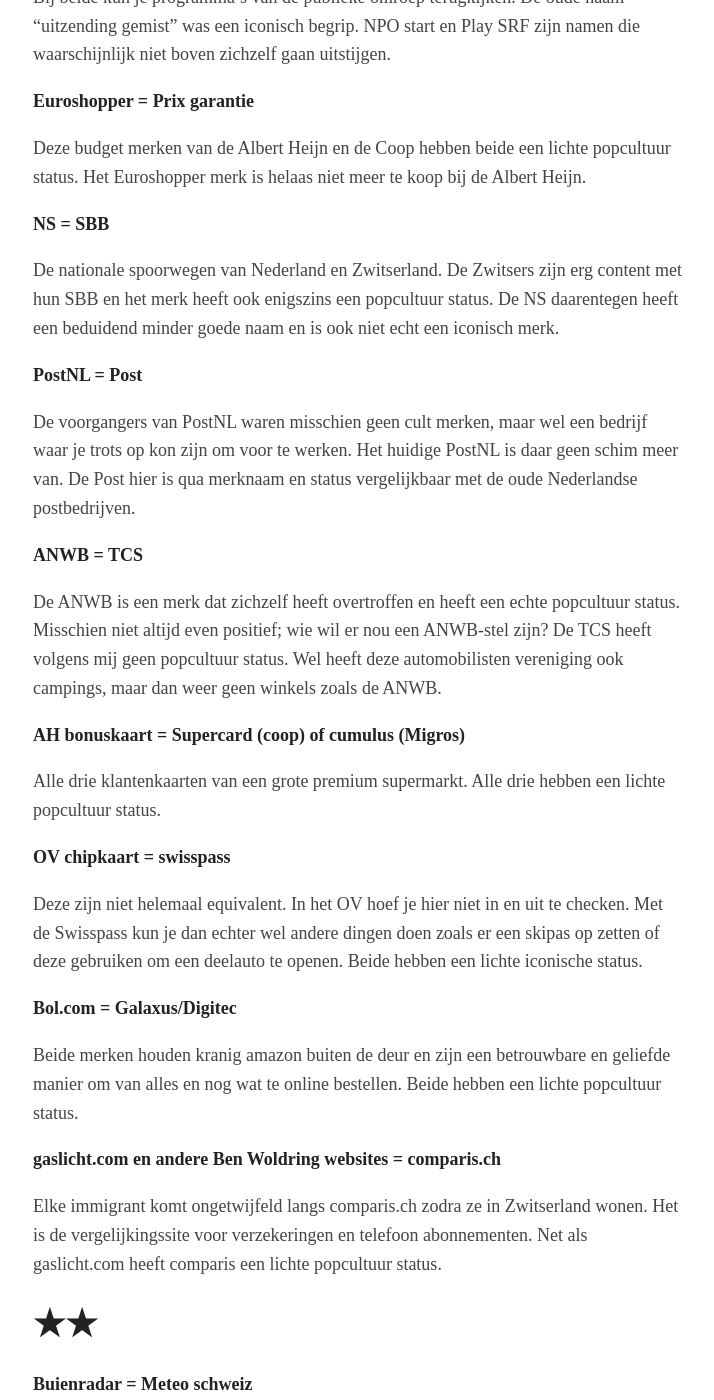
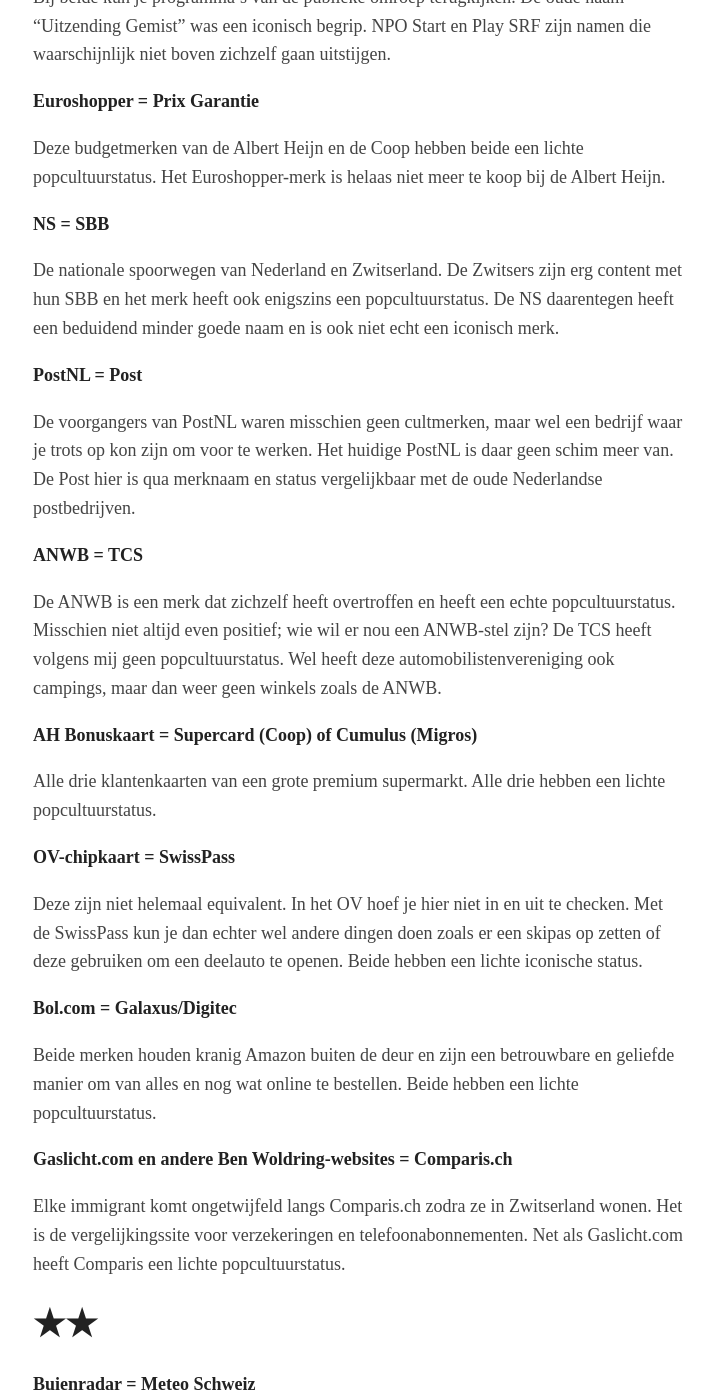
Before and after one commit to Roald87/roaldin.ch, a Jekyll site: the page built from _posts/2026-01-14-iconische-merken.md, in a window 1280 px wide and 1400 px high, scrolled down 1139 px. Shown: the whole window, without its empty margins (282-996 px from the left). Built offline with Jekyll 4.4.1, drawn with Linux system fonts in a browser that asks for light colours; some of the changed text lies outside the part shown.

Commit message:
Spellcheck by ChatGPT

```diff
--- a/_posts/2026-01-14-iconische-merken.md
+++ b/_posts/2026-01-14-iconische-merken.md
@@ -4,15 +4,15 @@ title: Iconische merken
 image:
 ---
 
-Elk land heeft merken die een bepaalde popcultuur status bereiken, zoals zoals Tikkie of Buienradar. Hieronder heb ik geprobeerd Nederlandse popcultuur merken te paren met hun Zwitserse equivalent. Met het aantal sterren geef ik aan hoe goed de match is en in hoeverre, mijns inziens, beide een zekere popcultuur status hebben bereikt.
+Elk land heeft merken die een bepaalde popcultuurstatus bereiken, zoals Tikkie of Buienradar. Hieronder heb ik geprobeerd Nederlandse popcultuurmerken te paren met hun Zwitserse equivalent. Met het aantal sterren geef ik aan hoe goed de match is en in hoeverre, mijns inziens, beide een zekere popcultuurstatus hebben bereikt.
 
-Naast dat deze lijst je een idee geeft van de popcultuur status, is het ook handig voor Nederlandse immigranten om snel de tegenhanger van veelgebruikte Nederlandse diensten in Zwitserland te vinden.
+Naast dat deze lijst je een idee geeft van de popcultuurstatus, is het ook handig voor Nederlandse immigranten om snel de tegenhanger van veelgebruikte Nederlandse diensten in Zwitserland te vinden.
 
 # Geen tegenhanger
 
 **DigiD = ?**
 
-Bestaat nog niet[^1]. Deels soortgelijke alternatieven zijn AGOV (opvolger van ch-login, wie kent het niet), swisspass en swissid. Echter, deze werken elk maar bij een beperkt aantal (overheids)diensten.
+Bestaat nog niet[^1]. Deels soortgelijke alternatieven zijn AGOV (opvolger van ch-login, wie kent het niet), SwissPass en SwissID. Echter, deze werken elk maar bij een beperkt aantal (overheids)diensten.
 
 **Wiebetaaltwat = ?**
 
@@ -22,70 +22,71 @@ Onmisbaar voor de Nederlandse student. Heet tegenwoordig Splitser - Wiebetaaltwa
 
 **Thuisbezorgd = Just-eat**
 
-Beide hetzelfde bedrijf, alleen heeft het hier een weinig originele Engelse naam. Thuisbezorgd is echt een begrip, just-eat is dat totaal niet.
+Beide hetzelfde bedrijf, alleen heeft het hier een weinig originele Engelse naam. Thuisbezorgd is echt een begrip, Just-eat is dat totaal niet.
 
-**NPO start/Uitzending gemist = Play SRF**
+**NPO Start/Uitzending Gemist = Play SRF**
 
-Bij beide kun je programma's van de publieke omroep terugkijken. De oude naam "uitzending gemist" was een iconisch begrip. NPO start en Play SRF zijn namen die waarschijnlijk niet boven zichzelf gaan uitstijgen.
+Bij beide kun je programma's van de publieke omroep terugkijken. De oude naam "Uitzending Gemist" was een iconisch begrip. NPO Start en Play SRF zijn namen die waarschijnlijk niet boven zichzelf gaan uitstijgen.
 
-**Euroshopper = Prix garantie**
+**Euroshopper = Prix Garantie**
 
-Deze budget merken van de Albert Heijn en de Coop hebben beide een lichte popcultuur status. Het Euroshopper merk is helaas niet meer te koop bij de Albert Heijn.
+Deze budgetmerken van de Albert Heijn en de Coop hebben beide een lichte popcultuurstatus. Het Euroshopper-merk is helaas niet meer te koop bij de Albert Heijn.
 
 **NS = SBB**
 
-De nationale spoorwegen van Nederland en Zwitserland. De Zwitsers zijn erg content met hun SBB en het merk heeft ook enigszins een popcultuur status. De NS daarentegen heeft een beduidend minder goede naam en is ook niet echt een iconisch merk.
+De nationale spoorwegen van Nederland en Zwitserland. De Zwitsers zijn erg content met hun SBB en het merk heeft ook enigszins een popcultuurstatus. De NS daarentegen heeft een beduidend minder goede naam en is ook niet echt een iconisch merk.
 
 **PostNL = Post**
 
-De voorgangers van PostNL waren misschien geen cult merken, maar wel een bedrijf waar je trots op kon zijn om voor te werken. Het huidige PostNL is daar geen schim meer van. De Post hier is qua merknaam en status vergelijkbaar met de oude Nederlandse postbedrijven.
+De voorgangers van PostNL waren misschien geen cultmerken, maar wel een bedrijf waar je trots op kon zijn om voor te werken. Het huidige PostNL is daar geen schim meer van. De Post hier is qua merknaam en status vergelijkbaar met de oude Nederlandse postbedrijven.
 
 **ANWB = TCS**
 
-De ANWB is een merk dat zichzelf heeft overtroffen en heeft een echte popcultuur status. Misschien niet altijd even positief; wie wil er nou een ANWB-stel zijn? De TCS heeft volgens mij geen popcultuur status. Wel heeft deze automobilisten vereniging ook campings, maar dan weer geen winkels zoals de ANWB.
+De ANWB is een merk dat zichzelf heeft overtroffen en heeft een echte popcultuurstatus. Misschien niet altijd even positief; wie wil er nou een ANWB-stel zijn? De TCS heeft volgens mij geen popcultuurstatus. Wel heeft deze automobilistenvereniging ook campings, maar dan weer geen winkels zoals de ANWB.
 
-**AH bonuskaart = Supercard (coop) of cumulus (Migros)**
+**AH Bonuskaart = Supercard (Coop) of Cumulus (Migros)**
 
-Alle drie klantenkaarten van een grote premium supermarkt. Alle drie hebben een lichte popcultuur status.
+Alle drie klantenkaarten van een grote premium supermarkt. Alle drie hebben een lichte popcultuurstatus.
 
-**OV chipkaart = swisspass**
+**OV-chipkaart = SwissPass**
 
-Deze zijn niet helemaal equivalent. In het OV hoef je hier niet in en uit te checken. Met de Swisspass kun je dan echter wel andere dingen doen zoals er een skipas op zetten of deze gebruiken om een deelauto te openen. Beide hebben een lichte iconische status.
+Deze zijn niet helemaal equivalent. In het OV hoef je hier niet in en uit te checken. Met de SwissPass kun je dan echter wel andere dingen doen zoals er een skipas op zetten of deze gebruiken om een deelauto te openen. Beide hebben een lichte iconische status.
 
 **Bol.com = Galaxus/Digitec**
 
-Beide merken houden kranig amazon buiten de deur en zijn een betrouwbare en geliefde manier om van alles en nog wat te online bestellen. Beide hebben een lichte popcultuur status.
+Beide merken houden kranig Amazon buiten de deur en zijn een betrouwbare en geliefde manier om van alles en nog wat online te bestellen. Beide hebben een lichte popcultuurstatus.
 
-**gaslicht.com en andere Ben Woldring websites = comparis.ch**
+**Gaslicht.com en andere Ben Woldring-websites = Comparis.ch**
 
-Elke immigrant komt ongetwijfeld langs comparis.ch zodra ze in Zwitserland wonen. Het is de vergelijkingssite voor verzekeringen en telefoon abonnementen. Net als gaslicht.com heeft comparis een lichte popcultuur status.
+Elke immigrant komt ongetwijfeld langs Comparis.ch zodra ze in Zwitserland wonen. Het is de vergelijkingssite voor verzekeringen en telefoonabonnementen. Net als Gaslicht.com heeft Comparis een lichte popcultuurstatus.
 
 # ★★
 
-**Buienradar = Meteo schweiz**
+**Buienradar = Meteo Schweiz**
 
-Buienradar is natuurlijk echt een begrip. Meteo schweiz is ook een bekende en geliefde dienst, maar het heeft niet echt een pakkende naam zoals de Nederlandse tegenhanger. Oordeel: buienradar iconisch, meteo matig.
+Buienradar is natuurlijk echt een begrip. Meteo Schweiz is ook een bekende en geliefde dienst, maar het heeft niet echt een pakkende naam zoals de Nederlandse tegenhanger. Oordeel: Buienradar iconisch, Meteo matig.
 
-**Marktplaats = Riccardo of Tutti**
+**Marktplaats = Ricardo of Tutti**
 
-Marktplaats is niet weg te denken van het Nederlandse internet. Een drie sterren popcultuur status. Riccardo, en zeker tutti, kunnen hier niet aan tippen.
+Marktplaats is niet weg te denken van het Nederlandse internet. Een drie sterren popcultuurstatus. Ricardo, en zeker Tutti, kunnen hier niet aan tippen.
 
 **Funda = Homegate**
 
-Funda is net al homegate dé website als je een nieuw huis zoekt. Funda staat wel wat hoger in de popcultuur status lijst. Mede door allerlei mensen die het als bron gebruiken om belachelijke huizen te bespreken zoals bezemkasten voor een ton in Amsterdam.
+Funda is net als Homegate dé website als je een nieuw huis zoekt. Funda staat wel wat hoger in de popcultuurstatuslijst. Mede door allerlei mensen die het als bron gebruiken om belachelijke huizen te bespreken zoals bezemkasten voor een ton in Amsterdam.
 
 # ★★★
 
 **Tikkie = Twint**
 
-De tikkies zijn niet meer weg te denken uit Nederland. Net zoals Twint in Zwitserland. Beide zijn inmiddels zo ingeburgerd dat ze als soortnaam worden gebruikt[^2]. Twinten wordt zelfs ook als werkwoord gebruikt.
+De Tikkies zijn niet meer weg te denken uit Nederland. Net zoals Twint in Zwitserland. Beide zijn inmiddels zo ingeburgerd dat ze als soortnaam worden gebruikt[^2]. Twinten wordt zelfs ook als werkwoord gebruikt.
 
 **iDeal = Twint**
 
-iDeal is ook zoiets wat niet meer weg te denken uit Nederland. Wederom is Twint hier de tegenhanger van. Twint kan namelijk voor meerdere doeleinden worden gebruikt: naast als tegenhanger van Tikkie en iDeal, kun je er zelfs bij de kassa mee betalen.
+iDeal is ook zoiets wat niet meer weg te denken is uit Nederland. Wederom is Twint hier de tegenhanger van. Twint kan namelijk voor meerdere doeleinden worden gebruikt: naast als tegenhanger van Tikkie en iDeal, kun je er zelfs bij de kassa mee betalen.
 
 **Even Apeldoorn bellen = Liebe Mobiliar**
-Beide verzekeringen waarbij hun reclame slogans als grap wordt gebruikt nadat er schade is veroorzaakt. Drie sterren popcultuur status!
+
+Beide verzekeringen waarbij hun reclameslogans als grap worden gebruikt nadat er schade is veroorzaakt. Drie sterren popcultuurstatus!
 
 [^1]: <https://www.swissinfo.ch/eng/swiss-politics/swiss-voters-to-decide-again-on-introducing-electronic-id/89819712>
 
```
